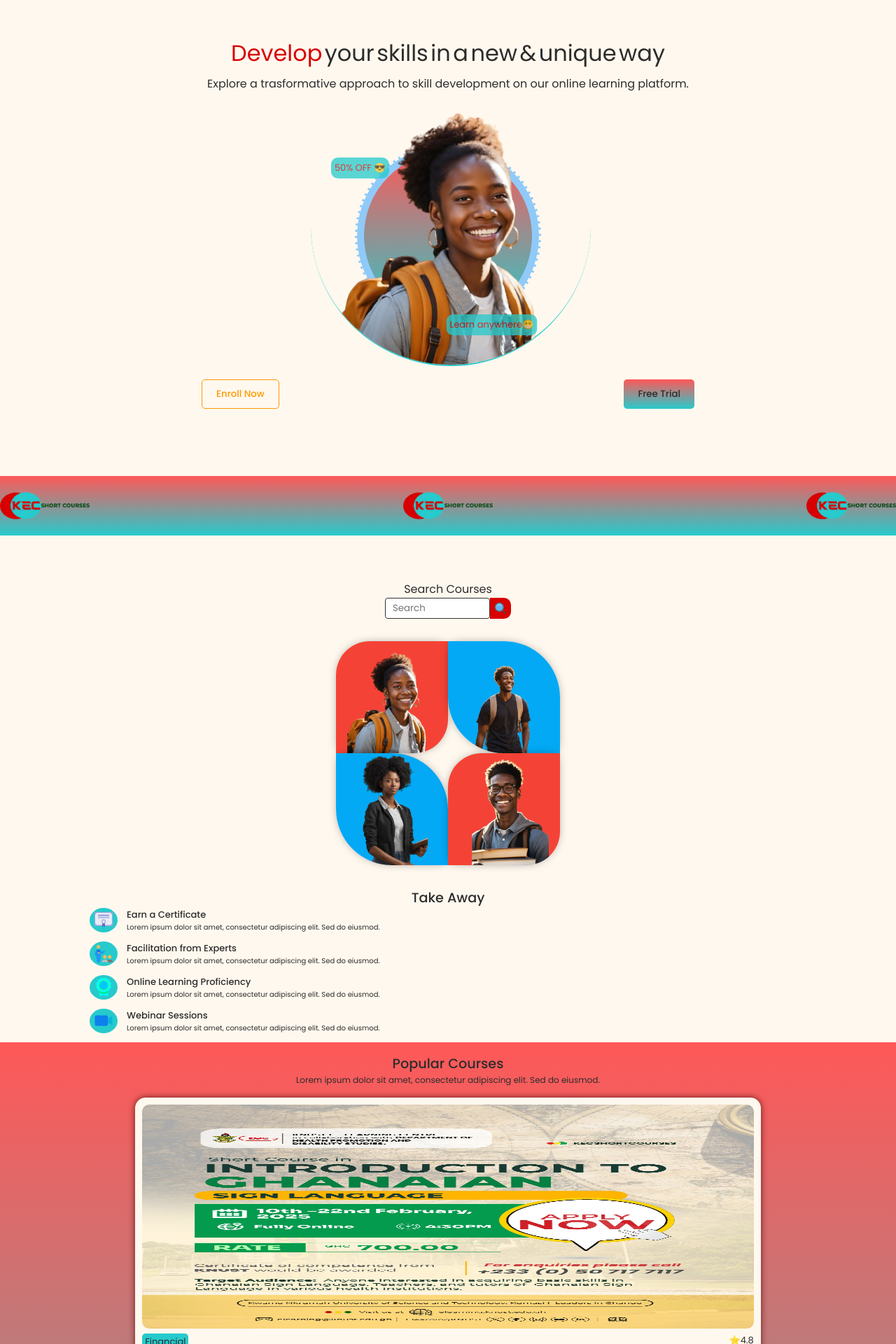
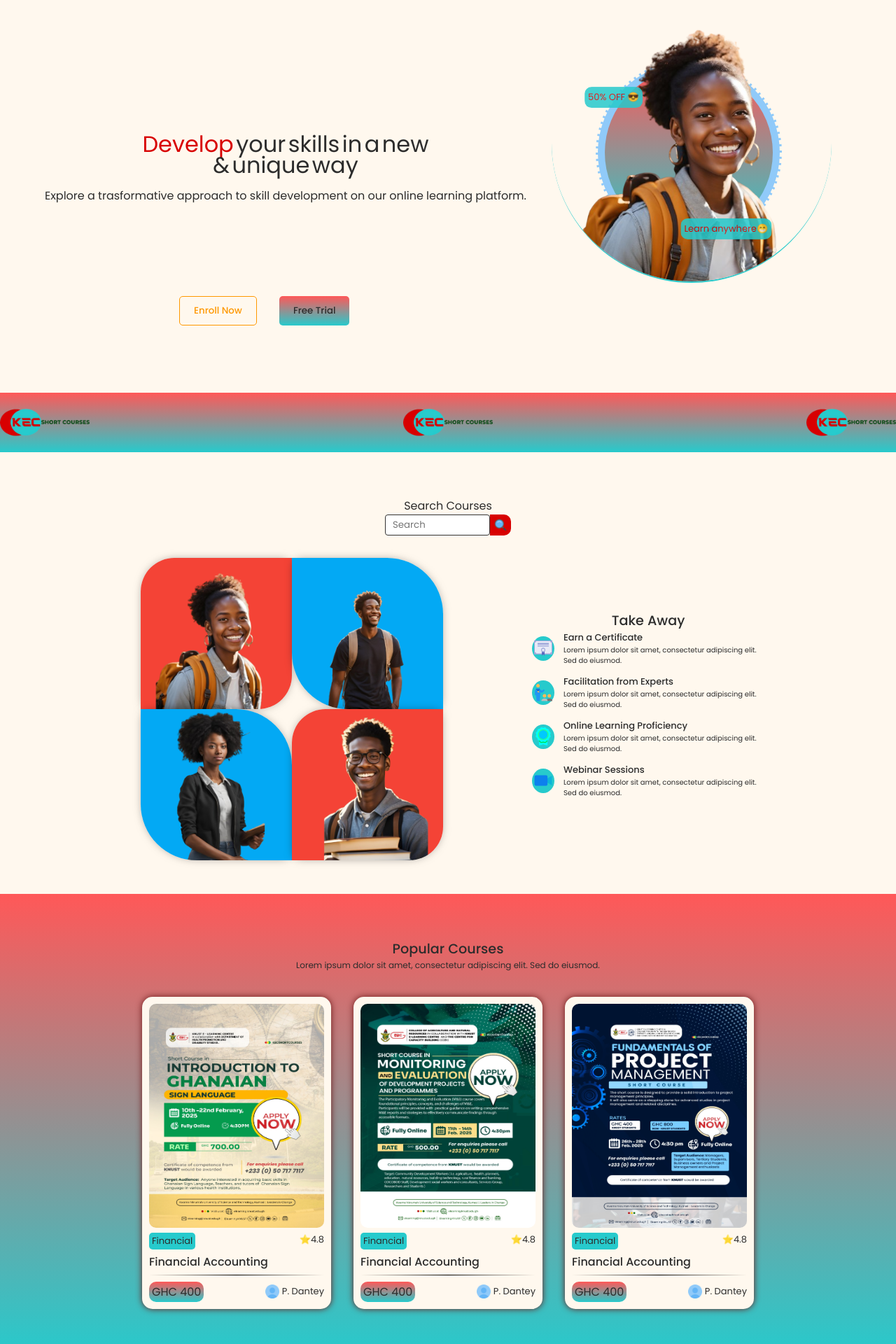
Before and after one commit to Mylo16/short-courses, a React (Create React App) app: page / in a window 1280 px wide. Shown: the part 60-1980 px from the top of the page at 70% size. Built offline with nearby package versions, Linux system fonts and the light colour scheme; no server answers.

Commit message:
style landing page

```diff
--- a/src/components/Footer.js
+++ b/src/components/Footer.js
@@ -7,7 +7,7 @@ function Footer() {
     <footer className='footer'>
       <div className='ft-content-ctn'>
         <div className='ft-content-blk'>
-          <div className='ft-content-title main'>E-Short Courses</div>
+          <div className='ft-content-title ft-main'>E-Short Courses</div>
           <div>Explore a transformative<br/> approach to skill<br/> development on our<br/>online learning platform.</div>
           <div className='ft-social-ctn'>
             <img src={images.facebook}/>
--- a/src/css/footer.css
+++ b/src/css/footer.css
@@ -54,8 +54,13 @@
   color: wheat;
 }
 
-.ft-content-blk .main {
+.ft-content-blk .ft-main {
   font-size: 1.2em;
+}
+
+.ft-main {
+  background: linear-gradient(70deg, rgba(39,202,204,1) 0%, rgba(255,88,88,1) 100%);
+  height: 40vh;
 }
 
 .ft-social-ctn {
@@ -74,3 +79,17 @@
   color: wheat;
   padding-bottom: 2em;
 }
+
+@media (min-width: 768px) {
+  .copyright {
+    font-size: 12px;
+  }
+
+  .ft-content-title {
+    font-size: smallt5;
+  }
+
+  .ft-content-blk {
+    font-size: 12px;
+  }
+}
--- a/src/css/landing.css
+++ b/src/css/landing.css
@@ -205,6 +205,7 @@
   flex-direction: column;
   gap: 2em;
   margin-top: 2em;
+  margin-bottom: 3em;
 }
 
 .students {
@@ -215,6 +216,8 @@
 
 .students img {
     width: 160px;
+    width: 40%;
+    max-width: 270px;
 }
 
 .students-row1,
@@ -222,6 +225,7 @@
   display: flex;
   opacity: 0;
   transition: opacity 0.5s ease-out;
+  justify-content: center;
 }
 
 .red-stu,
@@ -337,6 +341,7 @@
   border-radius: 15px;
   background-color: var(--primary-bg);
   width: 70%;
+  max-width: 250px;
   padding: 10px;
 }
 
@@ -505,6 +510,7 @@
 
 .tes-card {
   width: 60%;
+  max-width: 300px;
   background-color: var(--primary-bg);
   border-radius: 15px;
   padding: 20px;
@@ -561,6 +567,12 @@
 .tes-stu-message {
   font-size: 10px;
   margin-top: 10px;
+}
+
+.tes-btn {
+  margin: 2em auto;
+  display: flex;
+  text-align: center;
 }
 
 /***** GET IN TOUCH *****/
@@ -637,7 +649,64 @@
   flex-direction: column;
   align-items: center;
   width: 80%;
-  margin: auto;
+  max-width: 500px;
+  margin: 3em auto;
   border-radius: 20px;
   background: linear-gradient(40deg, rgba(255,88,88,1) 0%, rgba(39,202,204,1) 100%);
 }
+
+@media (min-width: 768px) {
+  .banner-stn {
+    display: flex;
+    align-items: center;
+    width: 90%;
+    margin: auto;
+  }
+
+  .banner-txt {
+    width: 60%;
+  }
+
+  .banner-outline {
+    /* width: 40%; */
+  }
+
+  .banner-btns {
+    justify-content: flex-start;
+    gap: 2em;
+    width: 60%;
+  }
+  .gallery-view {
+    flex-direction: row;
+    justify-content: center;
+    align-items: center;
+  }
+
+  .popular-courses-ctn {
+    padding: 4em 0;
+  }
+
+  .course-card-ctn {
+    flex-direction: row;
+    justify-content: center;
+    gap: 2em;
+  }
+
+  .pc-description {
+    margin-bottom: 3em;
+  }
+
+  .tes-card-ctn {
+    flex-direction: row;
+    justify-content: centerd;
+  }
+
+  .tes-description {
+    margin-bottom: 2em;
+  }
+
+  .tes-title {
+    font-size: 1.5em;
+    margin-top: 2em;
+  }
+}
--- a/src/css/navbar.css
+++ b/src/css/navbar.css
@@ -118,3 +118,26 @@ header, .navbar {
 .side-link:hover {
   background: #ccc;
 }
+
+@media (min-width: 768px) {
+  .menu-icon {
+    display: none;
+  }
+
+  .links {
+    height: 2vh;
+    right: 20%;
+    width: 55%;
+    background: none;
+    top: 0;
+  }
+
+  .side-links {
+    display: flex;
+    justify-content: center;
+  }
+
+  .links a {
+    display: inline;
+  }
+}
--- a/src/css/session.css
+++ b/src/css/session.css
@@ -22,8 +22,10 @@
 
 /***** LOGIN PAGE *****/
 .main {
-  height: 90vh;
+  height: 100vh;
   overflow-y: hidden;
+  padding: 2em 0;
+
   background: linear-gradient(40deg, rgba(39,202,204,1) 0%, rgba(255,88,88,1) 100%);
 }
 
@@ -56,6 +58,7 @@
   background-color: var(--primary-bg);
   border-radius: 8px;
   width: 80%;
+  max-width: 600px;
   position: relative;
   box-shadow: 0 0 3px 0 red;
   margin: auto;
@@ -102,6 +105,7 @@
 .input-container {
   position: relative;
   width: 80%;
+  max-width: 400px;
 }
 
 .show-password {
@@ -156,6 +160,7 @@
 
 .submit {
   width: 82%;
+  max-width: 400px;
   padding: 0.5em;
   margin-top: 0em;
   margin-bottom: 1.5em;
@@ -185,6 +190,7 @@
   margin-bottom: 20px;
   padding: 0.2em;
   width: 75%;
+  max-width: 400px;
   justify-content: center;
 }
 
--- a/src/pages/LandingPage.js
+++ b/src/pages/LandingPage.js
@@ -69,8 +69,11 @@ export default function LandingPage() {
 
   return(
     <>
-      <div className="bolded-topic"><span className='span-txt'>Develop</span> your skills in a new & unique way</div>
-      <div className='banner-description'>Explore a trasformative approach to skill development on our online learning platform.</div>
+      <section className='banner-stn'>
+      <div className='bannrer-txt'>
+        <div className="bolded-topic"><span className='span-txt'>Develop</span> your skills in a new & unique way</div>
+        <div className='banner-description'>Explore a trasformative approach to skill development on our online learning platform.</div>
+      </div>
       <div className='banner-outline'>
         <div className='banner-container'>
           <img src={images.banner} alt='landing-banner' />
@@ -79,6 +82,7 @@ export default function LandingPage() {
         <div className='txt-bot2'>10+ Online Courses</div>
         <div className='txt-bot3'>Learn anywhere😁</div>
       </div>
+      </section>
       <div className='banner-btns'>
         <button className='enroll-btn'>Enroll Now</button>
         <button className='free-btn'>Free Trial</button>
@@ -282,8 +286,9 @@ export default function LandingPage() {
               Absolutely transformative experience!
             </div>
           </div>
-          <button className='tes-btn'>See All</button>
         </div>
+        <button className='tes-btn'>See All</button>
+
       </section>
       <section className="contact-stn">
         <div className="cs-content-ctn">
```
